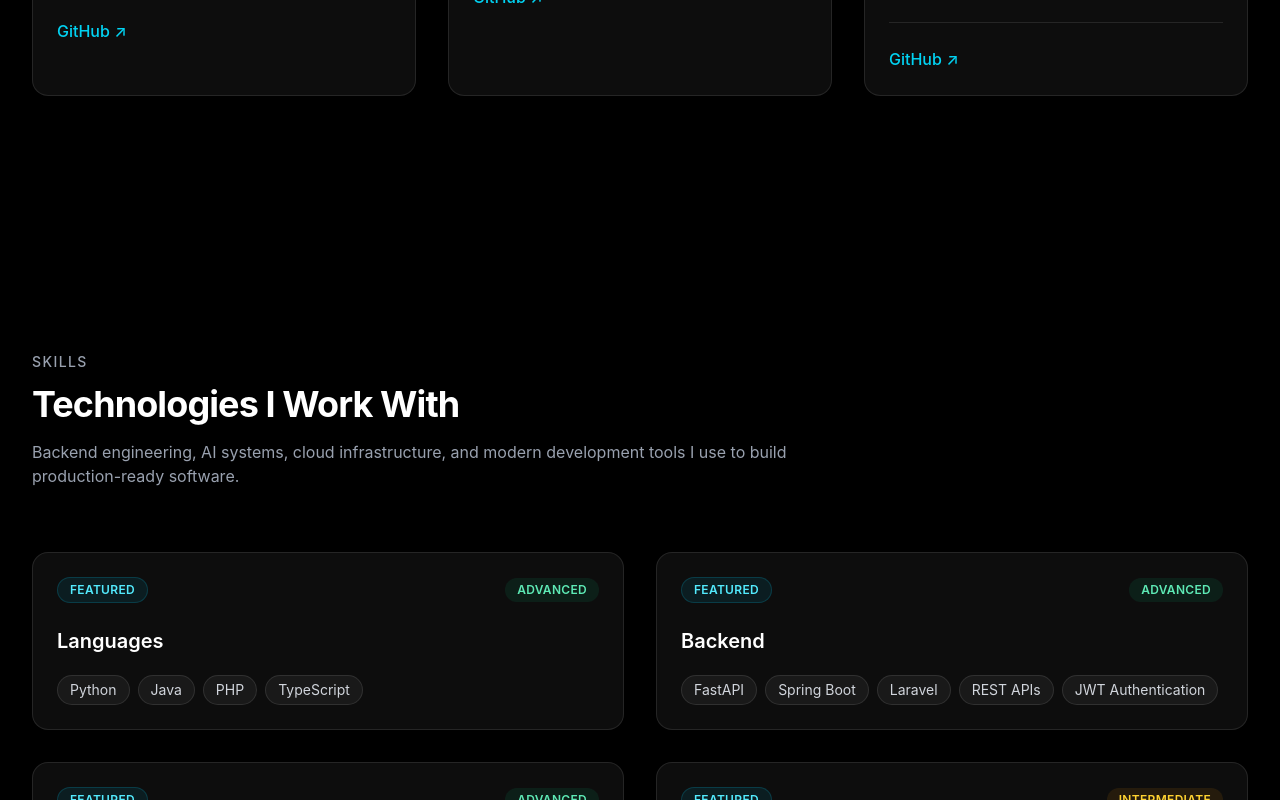
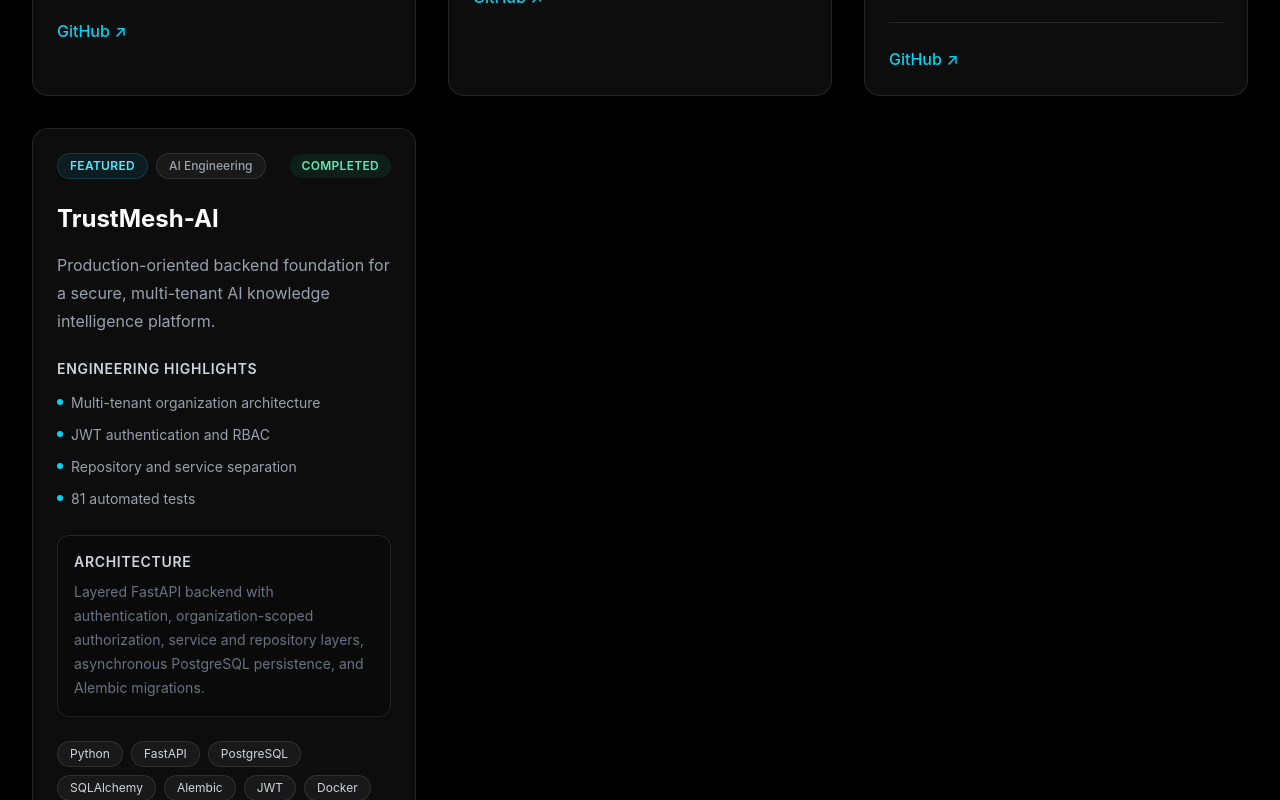
Before and after one commit to arifxlab/FlyRank-Portfolio-Website, a React (Vite) app: page / in a window 1280 px wide. Shown: the part 2700-3500 px from the top of the page. Built offline with nearby package versions, Linux system fonts and the light colour scheme.

Commit message:
feat: add TrustMesh-AI to portfolio projects

```diff
--- a/src/data/projects.ts
+++ b/src/data/projects.ts
@@ -83,4 +83,31 @@ export const projects: Project[] = [
         featured: true,
         status: "In Progress",
     },
+    {
+        title: "TrustMesh-AI",
+        description:
+            "Production-oriented backend foundation for a secure, multi-tenant AI knowledge intelligence platform.",
+        technologies: [
+            "Python",
+            "FastAPI",
+            "PostgreSQL",
+            "SQLAlchemy",
+            "Alembic",
+            "JWT",
+            "Docker",
+        ],
+        highlights: [
+            "Multi-tenant organization architecture",
+            "JWT authentication and RBAC",
+            "Repository and service separation",
+            "81 automated tests",
+        ],
+        architecture:
+            "Layered FastAPI backend with authentication, organization-scoped authorization, service and repository layers, asynchronous PostgreSQL persistence, and Alembic migrations.",
+        category: "AI Engineering",
+        github: "https://github.com/arifxlab/TrustMesh-AI",
+        demo: "",
+        featured: true,
+        status: "Completed",
+    },
 ];
```
